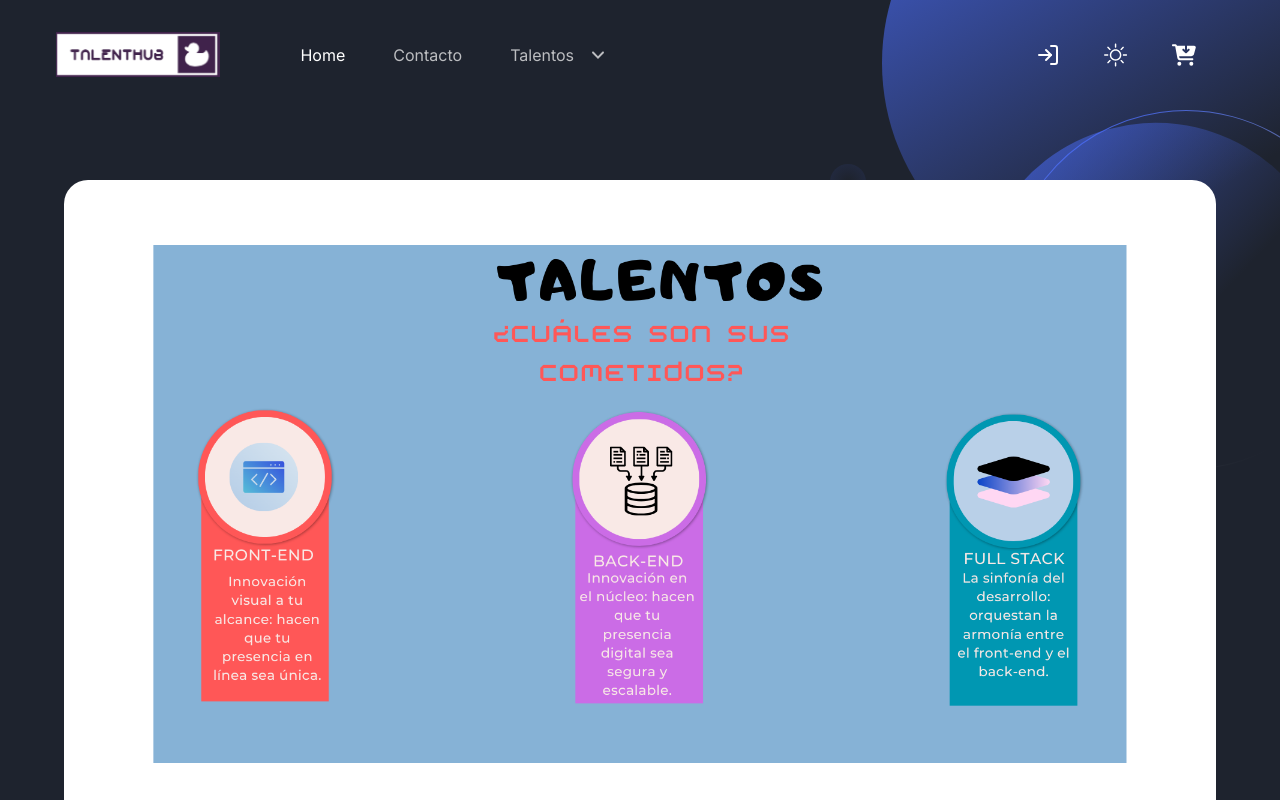
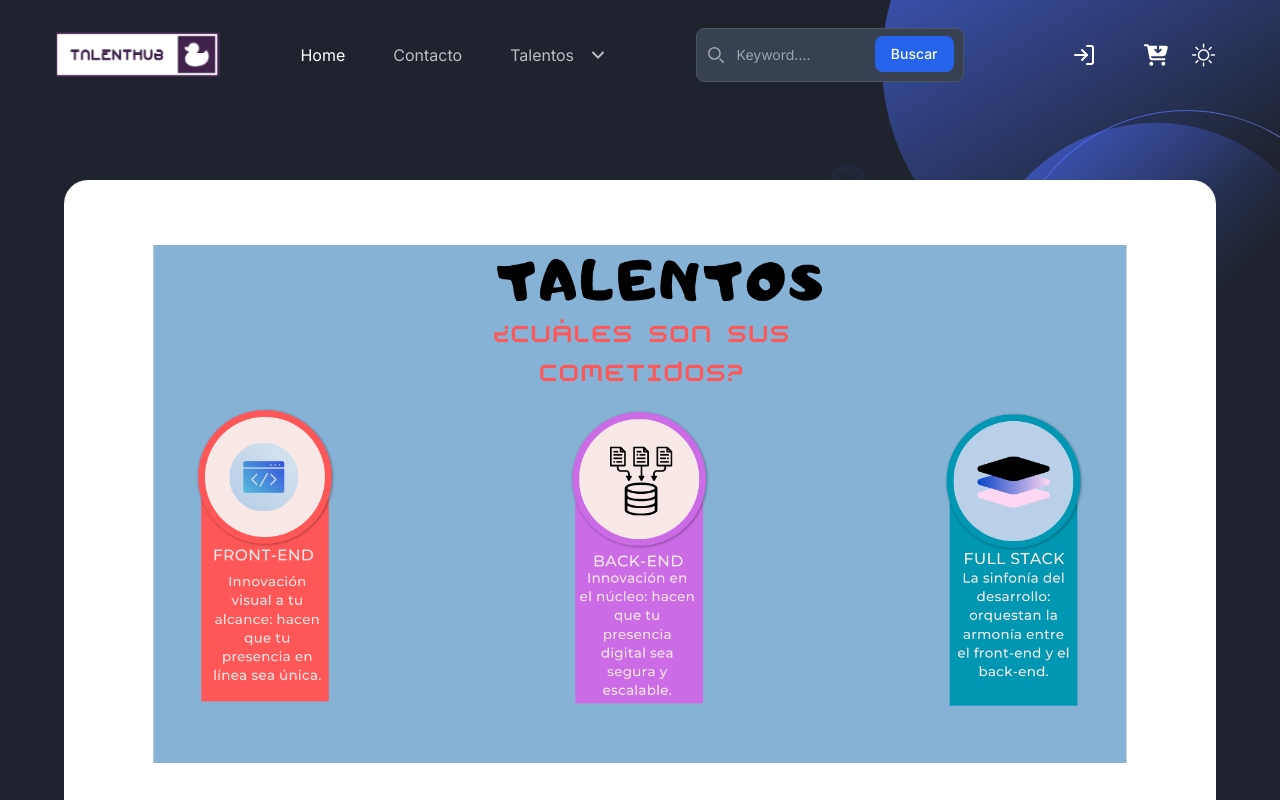
Before and after one commit to Jander1016/talenthub, a Next.js app in the folder frontend/: page / in a window 1280 px wide. Shown: the top 800 px of the page. Built offline with nearby package versions, Linux system fonts and the light colour scheme.

Commit message:
header finished

```diff
--- a/frontend/api/talents.json
+++ b/frontend/api/talents.json
@@ -5,8 +5,8 @@
       "name": "Antonia López",
       "image": "/src/assets/img/mobileIcon.png",
       "category": "Front End",
-      "stack": "Javascript, HTML, CSS.",
-      "experience": "3"
+      "stack": ["Java Script", "React", "Angular"],
+      "rate": "3"
     },
 
     {
@@ -14,59 +14,67 @@
       "name": "Pepito Zamora",
       "image": "/src/assets/img/mobileIcon.png",
       "category": "Back End",
-      "stack": "MySQL, Mongo DB, Express",
-      "experience": "2"
+      "stack":  ["MySQL", "Mongo DB", "Express"],
+      "rate": "2"
     },
     {
       "id": "3",
       "name": "Robustiano Pedroza",
       "image": "/src/assets/img/mobileIcon.png",
       "category": "Full Stack",
-      "stack": "MySQL, Mongo DB, Express, Java Script, React",
-      "experience": "4"
+      "stack": ["MySQL", "Mongo DB", "Express", "Java Script", "React"],
+      "rate": "4"
     },
     {
       "id": "4",
       "name": "Charlie Flow",
       "image": "/src/assets/img/mobileIcon.png",
       "category": "Diseñador UX/UI",
-      "stack": "Figma, Canva, Photoshop, Premier",
-      "experience": "5"
+      "stack": ["Figma", "Canva", "Photoshop", "Premier"],
+      "rate": "5"
     }
   ],
   "categories": [
     {
       "id": "1",
-      "title": "Smart Drops",
-      "link": "https://github.com/Marcela3-DesFullStack/SmartDrops_ToDoList",
+      "title": "Desarrollador Back End",
       "image": "/src/assets/img/frontendIcon.png",
-      "subject":  "To Do List",
-      "languages": "HTML CSS JavaScript"
+      "description":  "Encargado del desarrollo de una web, app o programa, se ocupa de la “parte de atrás”, del back; es decir, de trabajar con el servidor. Sus funciones son diseñar, revisar y reparar todo para su correcto funcionamiento.",
+      "technologies": ["MySQL" , "Mongo" ,"Express"]
     },
+
     {
       "id": "2",
-      "title": "Selva Urbana",
-      "link": "https://github.com/Marcela3-DesFullStack/SelvaUrbana",
+      "title": "Desarrollador Front End",
       "image": "/src/assets/img/frontendIcon.png",
-      "subject":  "E-commerce (Administrator sight)",
-      "languages": "HTML CSS JavaScript React"
+      "description":  "Trabaja la interfaz de usuario desde el punto de vista del código, para que la interacción con el sistema sea posible. Por lo tanto, se encarga de la parte visual de la web (de todo aquello que puedes ver en tu explorador) haciendo que su diseño sea intuitivo y atractivo.",
+      "technologies": ["HTML", "CSS", "JavaScript", "React"]
     },
     {
       "id": "3",
-      "title": "CIE Project",
-      "link": "https://github.com/Marcela3-DesFullStack/CIE-Project",
+      "title": "Desarrollador Full Stack",
       "image": "/src/assets/img/frontendIcon.png",
-      "subject":  "Landpage",
-      "languages": "HTML CSS"
+      "description":  "Especialista en el desarrollo de sitios web que integra el diseño de la experiencia del cliente en una página (front end), así como la programación y mantenimiento de la arquitectura interna del sitio (back end). ",
+      "technologies": ["HTML", "CSS", "JavaScript", "React", "MySQL" , "Mongo"]
     },
     {
       "id": "4",
-      "title": "Noria Coders",
-      "link": "https://github.com/neymi-k/NoriaCoders",
+      "title": "Diseñador UX/UI",
       "image": "/src/assets/img/frontendIcon.png",
-      "subject":  "Interactive playgame",
-      "languages": "HTML CSS Javascript"
+      "description":  "Se centra en satisfacer las necesidades de los usuarios proporcionándoles la mejor experiencia, mientras que UI Design se refiere al diseño de la interfaz de usuario, es decir, a la apariencia visual que ofrece un programa, una app o una web.",
+      "technologies": ["Figma", "Photoshop", "Canva"]
     }
+  ],
+  "testimonials": [
+    {
+      "id": "1",
+      "testimonials":  "Encargado del desarrollo de una web, app o programa, se ocupa de la “parte de atrás”, del back; es decir, de trabajar con el servidor. Sus funciones son diseñar, revisar y reparar todo para su correcto funcionamiento.",
+      "image": "/src/assets/img/frontendIcon.png",
+      "name": "Antonia López"
+    }
+
+
+
   ]
 
 }
--- /dev/null
+++ b/frontend/src/components/Header/Search.tsx
@@ -0,0 +1,32 @@
+import React from 'react';
+
+const Search= () => {
+
+    return (
+        <form className="max-w-md mx-auto hidden sm:block">
+            <label htmlFor="default-search" className="mb-2 text-sm font-medium text-gray-900 sr-only dark:text-white ">Search</label>
+            <div className="relative">
+                <div className="absolute inset-y-0 left-0 flex items-center pl-3 pointer-events-none">
+                    <svg className="w-4 h-4 text-gray-500 dark:text-gray-400" aria-hidden="true" xmlns="http://www.w3.org/2000/svg" fill="none" viewBox="0 0 20 20">
+                        <path stroke="currentColor" strokeLinecap="round" strokeLinejoin="round" strokeWidth="2" d="m19 19-4-4m0-7A7 7 0 1 1 1 8a7 7 0 0 1 14 0Z"/>
+                    </svg>
+                </div>
+                <input
+                    type="search"
+                    id="default-search"
+                    className="block w-full p-4 pl-10 text-sm text-gray-900 border border-gray-300 rounded-lg bg-gray-50 focus:ring-blue-500 focus:border-blue-500 dark:bg-gray-700 dark:border-gray-600 dark:placeholder-gray-400 dark:text-white dark:focus:ring-blue-500 dark:focus:border-blue-500"
+                    placeholder="Keyword...."
+                    required
+                />
+                <button
+                    type="submit"
+                    className="text-white absolute right-2.5 bottom-2.5 bg-blue-700 hover:bg-blue-800 focus:ring-4 focus:outline-none focus:ring-blue-300 font-medium rounded-lg text-sm px-4 py-2 dark:bg-blue-600 dark:hover:bg-blue-700 dark:focus:ring-blue-800"
+                >
+                    Buscar
+                </button>
+            </div>
+        </form>
+    );
+}
+
+export default Search;
--- a/frontend/src/components/Header/ThemeToggler.tsx
+++ b/frontend/src/components/Header/ThemeToggler.tsx
@@ -5,7 +5,7 @@ const ThemeToggler = () => {
   return (
     <button aria-label='theme toggler'
       onClick={() => setTheme(theme === "dark" ? "light" : "dark")}
-      className="flex items-center justify-center text-black rounded-full cursor-pointer bg-gray-2 dark:bg-dark-bg h-9 w-9 dark:text-white md:h-14 md:w-14"
+      className="flex items-center justify-start text-black rounded-full cursor-pointer bg-gray-2 dark:bg-dark-bg h-9 w-9 dark:text-white md:h-8 md:w-8"
     >
       <svg
         viewBox="0 0 23 23"
--- a/frontend/src/components/Header/index.tsx
+++ b/frontend/src/components/Header/index.tsx
@@ -5,9 +5,9 @@ import { usePathname } from "next/navigation";
 import { useEffect, useState } from "react";
 import ThemeToggler from "./ThemeToggler";
 import menuData from "./menuData";
-import { FiLogIn  } from "react-icons/fi";
+import Search from "../Header/Search"
+import { FiLogIn } from "react-icons/fi";
 import { FaCartArrowDown } from "react-icons/fa6";
-
 
 const Header = () => {
   // Navbar toggle
@@ -81,7 +81,7 @@ const Header = () => {
                   onClick={navbarToggleHandler}
                   id="navbarToggler"
                   aria-label="Mobile Menu"
-                  className="absolute right-4 top-1/2 block translate-y-[-50%] rounded-lg px-3 py-[6px] ring-primary focus:ring-2 lg:hidden"
+                  className="absolute right-4 top-1/2 block translate-y-[-50%] rounded-lg px-2 py-[10px] ring-primary focus:ring-2 lg:hidden"
                 >
                   <span
                     className={`relative my-1.5 block h-0.5 w-[30px] bg-black transition-all duration-300 dark:bg-white ${
@@ -161,30 +161,33 @@ const Header = () => {
                   </ul>
                 </nav>
               </div>
-              <div className="flex items-center justify-end pr-16 lg:pr-0">
+              <div>
+                <Search />
+              </div>
+              <div className="flex items-center justify-center
+               pr-8 lg:pr-0">
                 <Link
                   href="/signin"
-                  className=" px-7 py-3 text-2xl font-medium text-dark hover:opacity-70 dark:text-white md:block"
+                  className="px-6 py-6 text-2xl  text-dark hover:opacity-70 dark:text-white md:block "
                 >
                   <FiLogIn />
                 </Link>
+                <Link
+                  href="/signup"
+                  className="px-6 py-6 text-2xl font-xl text-dark hover:opacity-70 dark:text-white "
+                >
+                  <FaCartArrowDown />
+                </Link>
                 {/* <Link
                   href="/signup"
-                  className=" px-7 py-3 text-2xl font-medium text-dark hover:opacity-70 dark:text-white md:block"
+                  className="px-7 py-3 text-2xl font-xl text-dark hover:opacity-70 dark:text-white md:block"
                 >
-                  <FontAwesomeIcon icon={faUserPlus} />
+                  <FontAwesomeIcon icon= {faUserPlus} />
                 </Link> */}
                 <div>
                   <ThemeToggler />
                 </div>
-                <div>
-                <Link
-                  href="/signup"
-                  className="px-7 py-3 text-2xl font-medium text-dark hover:opacity-70 dark:text-white md:block"
-                >
-                  <FaCartArrowDown />
-                </Link>
-                </div>
+
               </div>
             </div>
           </div>
--- a/frontend/src/components/Header/menuData.tsx
+++ b/frontend/src/components/Header/menuData.tsx
@@ -50,10 +50,11 @@ const menuData: Menu[] = [
       },
       {
         id: 46,
-        title: "Diseñador UX/UI",
+        title: "Diseñador UX/UI ",
         path: "/signin",
         newTab: false,
       },
+
     ],
   },
 ];
```
